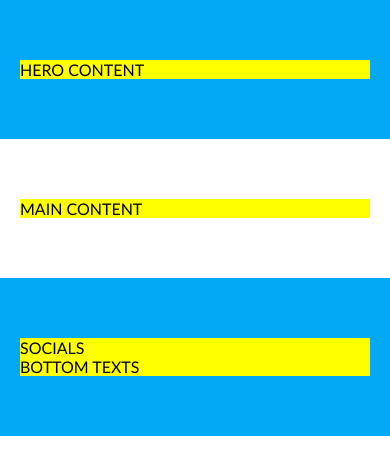
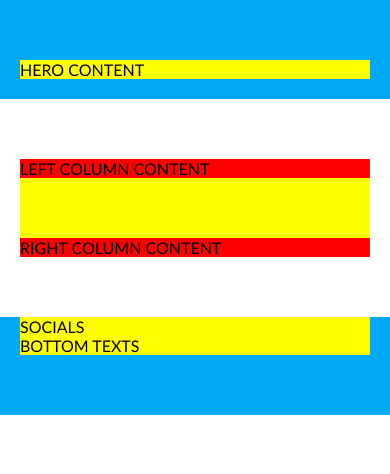
Before and after one commit to front-end-by-rimantas/27-grupe-coming-soon, a website: page index.html in a window 390 px wide. Drawn offline with Linux system fonts and the light colour scheme.

Commit message:
Main content columns

```diff
--- a/css/basic/layout.css
+++ b/css/basic/layout.css
@@ -18,6 +18,17 @@
   background-color: yellow;
 }
 
+.container .left-column {
+  width: 50%;
+  float: left;
+  background-color: red;
+}
+.container .right-column {
+  width: 45%;
+  float: right;
+  background-color: red;
+}
+
 @media (max-width: 1100px) {
   .container > .row-big {
     width: 800px;
@@ -29,6 +40,14 @@
   .container > .row-big {
     width: 600px;
     margin-left: calc(50% - 300px);
+  }
+
+  .container .left-column {
+    width: 100%;
+  }
+  .container .right-column {
+    width: 100%;
+    margin-top: 60px;
   }
 }
 
--- a/css/home.css
+++ b/css/home.css
@@ -18,3 +18,11 @@
 .bg-secondary {
   background-color: var(--color-secondary);
 }
+
+.hero {
+  padding-bottom: 20px;
+}
+
+footer.container {
+  padding-top: 0;
+}
--- a/index.html
+++ b/index.html
@@ -18,7 +18,12 @@
 
     <main class="container">
         <div class="row-big">
-            MAIN CONTENT
+            <div class="left-column">
+                LEFT COLUMN CONTENT
+            </div>
+            <div class="right-column">
+                RIGHT COLUMN CONTENT
+            </div>
         </div>
     </main>
 
```
